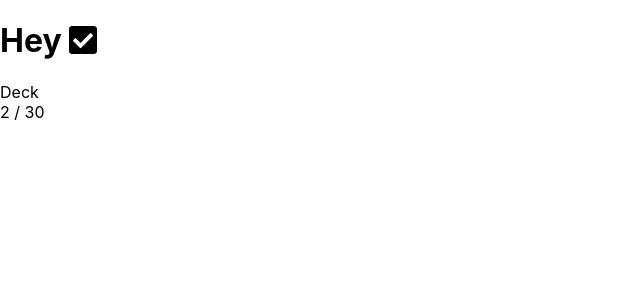
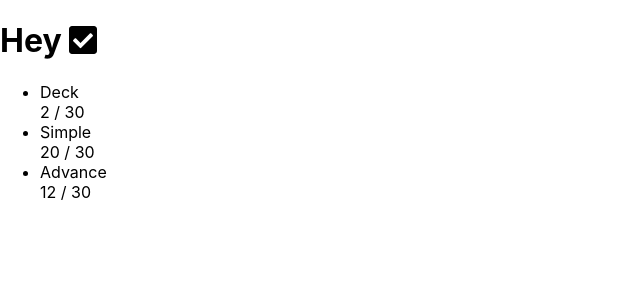
Before and after one commit to StellarCrow/voca-voca, a React (Create React App) app: page / in a window 1280 px wide. Shown: the top 300 px of the page, without its empty margins (0-640 px from the left). Built offline with nearby package versions, Linux system fonts and the light colour scheme.

Commit message:
basic redux structure

```diff
--- a/src/App.js
+++ b/src/App.js
@@ -1,18 +1,24 @@
 import React from 'react';
-import { FontAwesomeIcon } from '@fortawesome/react-fontawesome'
-import { library } from '@fortawesome/fontawesome-svg-core';
-import { faCheckSquare } from '@fortawesome/free-solid-svg-icons'
-import Deck from "./components/Deck/Deck";
+import {FontAwesomeIcon} from '@fortawesome/react-fontawesome'
+import {library} from '@fortawesome/fontawesome-svg-core';
+import {faCheckSquare} from '@fortawesome/free-solid-svg-icons'
+
+import {Provider} from 'react-redux';
+import store from './store';
+
+import DeckList from "./components/DeckList/DeckList";
 
 library.add(faCheckSquare);
 
 function App() {
-  return (
-    <div className="App">
-      <h1>Hey <FontAwesomeIcon icon='check-square' /></h1>
-        <Deck deck={{name: 'Deck', words: 2}}/>
-    </div>
-  );
+    return (
+        <Provider store={store}>
+            <div className="App">
+                <h1>Hey <FontAwesomeIcon icon='check-square'/></h1>
+                <DeckList></DeckList>
+            </div>
+        </Provider>
+    );
 }
 
 export default App;
--- /dev/null
+++ b/src/actions/deckActions.js
@@ -0,0 +1,7 @@
+import {GET_DECKS, ADD_DECK, DELETE_DECK} from "./types";
+
+export const getDecks = () => {
+    return {
+        type: GET_DECKS
+    }
+};
--- /dev/null
+++ b/src/actions/types.js
@@ -0,0 +1,3 @@
+export const GET_DECKS = 'GET_DECKS';
+export const ADD_DECK = 'ADD_DECK';
+export const DELETE_DECK = 'DELETE_DECK';
--- /dev/null
+++ b/src/components/DeckList/DeckList.js
@@ -0,0 +1,36 @@
+import React, {Component} from 'react';
+import {connect} from 'react-redux';
+import {getDecks} from "../../actions/deckActions";
+import PropTypes from 'prop-types';
+import Deck from "../Deck/Deck";
+
+class DeckList extends Component {
+
+    componentDidMount() {
+        this.props.getDecks();
+    }
+
+    render() {
+        const {decks} = this.props.deck;
+        return (
+            <ul className='list'>
+                {decks.map(deck => {
+                    return <li key={deck.id} className='list__item'>
+                        <Deck deck={deck} />
+                    </li>
+                })}
+            </ul>
+        );
+    }
+}
+
+DeckList.propTypes = {
+    getDecks: PropTypes.func.isRequired,
+    deck: PropTypes.object.isRequired
+};
+
+const mapStateToProps = state => ({
+    deck: state.deck
+});
+
+export default connect(mapStateToProps, {getDecks})(DeckList);
--- /dev/null
+++ b/src/reducers/deckReducer.js
@@ -0,0 +1,21 @@
+import { v4 as uuidv4 } from 'uuid';
+import {GET_DECKS, ADD_DECK, DELETE_DECK} from "../actions/types";
+
+const initialState = {
+    decks: [
+        {id: uuidv4(), name: 'Deck', words: 2},
+        {id: uuidv4(), name: 'Simple', words: 20},
+        {id: uuidv4(), name: 'Advance', words: 12},
+    ]
+};
+
+export default function (state = initialState, action) {
+    switch (action.type) {
+        case GET_DECKS:
+            return {
+                ...state
+            };
+        default:
+            return state;
+    }
+}
--- /dev/null
+++ b/src/reducers/index.js
@@ -0,0 +1,6 @@
+import {combineReducers} from "redux";
+import deckReducer from './deckReducer';
+
+export default combineReducers({
+    deck: deckReducer
+})
--- /dev/null
+++ b/src/store.js
@@ -0,0 +1,14 @@
+import {createStore, applyMiddleware, compose} from "redux";
+import thunk from 'redux-thunk';
+import rootReducer from './reducers';
+
+const initialState = {};
+
+const middleware = [thunk]
+
+const store = createStore(rootReducer, initialState, compose(
+    applyMiddleware(...middleware),
+    window.__REDUX_DEVTOOLS_EXTENSION__ && window.__REDUX_DEVTOOLS_EXTENSION__()
+));
+
+export default store;
```
Also changed, not shown: package.json (+6 -1 lines), 1 other file (tests, documents, lock files or other folders).
